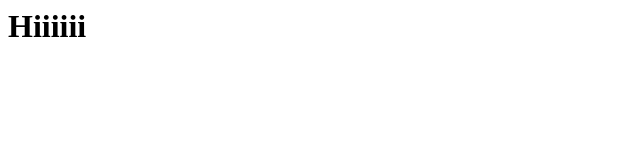
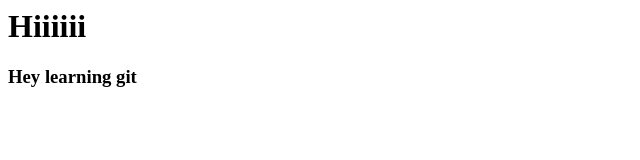
Before and after one commit to mkdirprince/weblab-test, a plain HTML site: page index.html in a window 1280 px wide. Shown: the whole page, without its empty margins (0-640 px from the left). Drawn offline with Linux system fonts and the light colour scheme.

Commit message:
add h3 tag

```diff
--- a/index.html
+++ b/index.html
@@ -1,3 +1,4 @@
 <html>
   <h1>Hiiiiii</h1>
+  <h3>Hey learning git</h3>
 </html>
```
